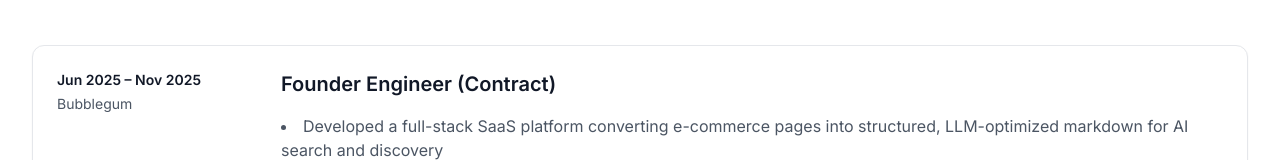
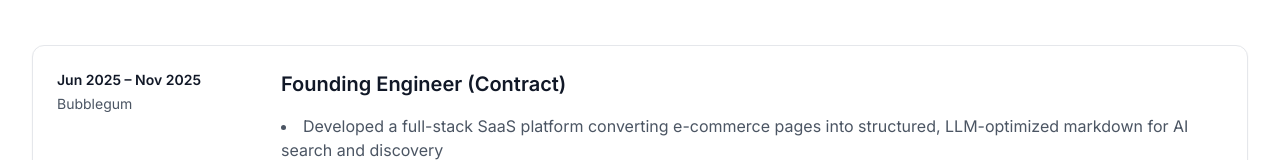
Before and after one commit to rodrigo-r-martins/my-portfolio, a Next.js app: page /experience in a window 1280 px wide. Shown: the part 239-399 px from the top of the page. Built offline with nearby package versions, Linux system fonts and the light colour scheme.

Commit message:
updated experience

```diff
--- a/src/content/experiences.ts
+++ b/src/content/experiences.ts
@@ -8,7 +8,7 @@ interface Experience {
 
 export const experiences: Experience[] = [
   {
-    title: "Founder Engineer (Contract)",
+    title: "Founding Engineer (Contract)",
     company: "Bubblegum",
     period: "Jun 2025 – Nov 2025",
     achievements: [
--- a/src/content/myStory.ts
+++ b/src/content/myStory.ts
@@ -72,7 +72,7 @@ His promotion to Software Engineer II marked recognition of his technical expert
 
 ### The Bubblegum Chapter: AI-Powered SaaS Innovation (June 2025 - November 2025)
 
-Following his success at Because, Rodrigo took on a new challenge as Founder Engineer (Contract) at Bubblegum, where he applied his full-stack expertise to build a cutting-edge AI-powered SaaS platform. This role showcased his ability to rapidly prototype and deliver production-ready solutions in the fast-evolving AI space.
+Following his success at Because, Rodrigo took on a new challenge as Founding Engineer (Contract) at Bubblegum, where he applied his full-stack expertise to build a cutting-edge AI-powered SaaS platform. This role showcased his ability to rapidly prototype and deliver production-ready solutions in the fast-evolving AI space.
 
 During his time at Bubblegum, Rodrigo:
 
```
